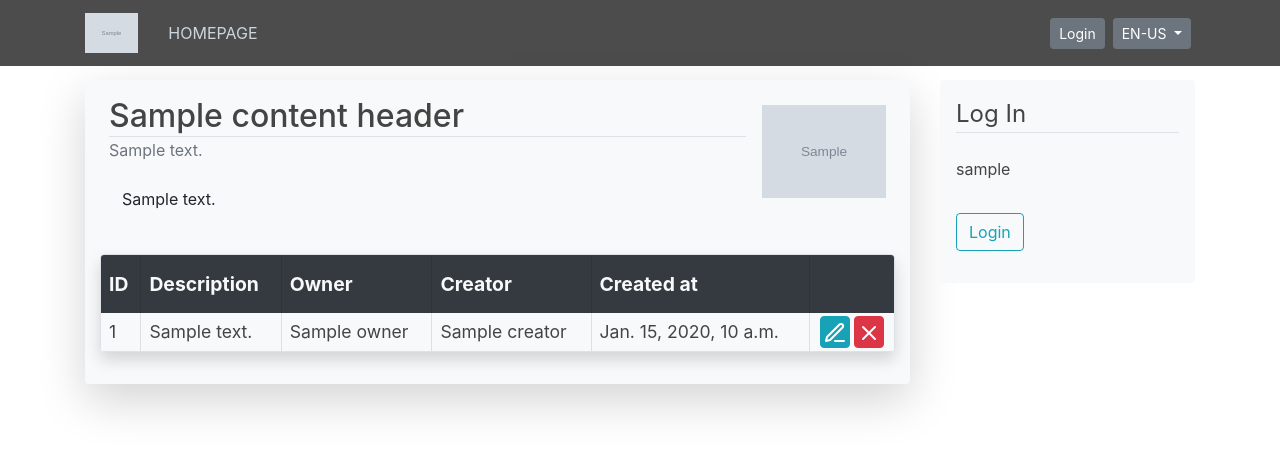
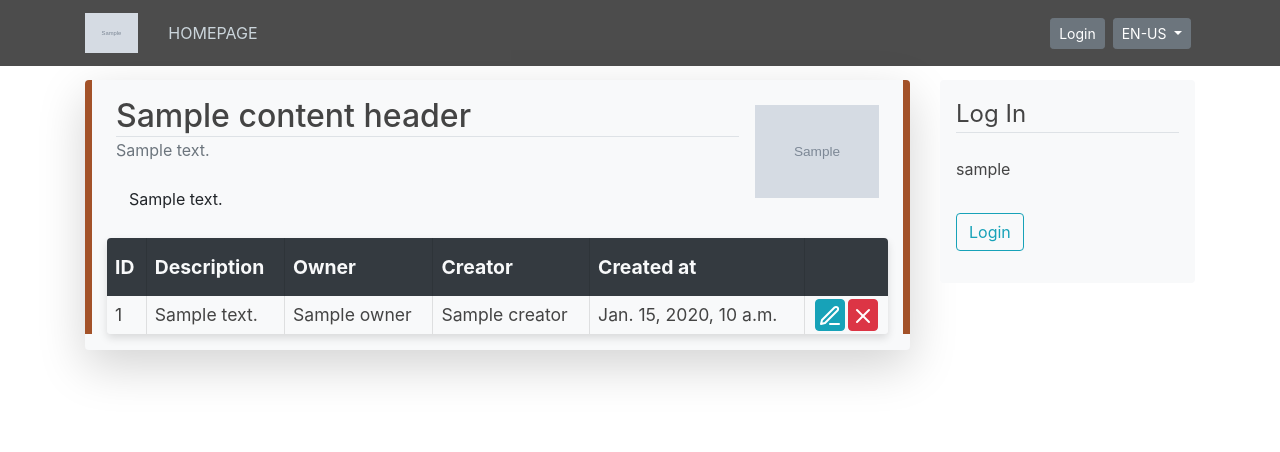
Before and after one commit to Horac-Bouthon/scrap-trade-4, a Django app: template scrap_trade_proj/auction_house/templates/auction_house/ahoffer_list.html in a window 1280 px wide. Shown: the top 452 px of the page. Run offline with Django 3.2, Linux system fonts and the light colour scheme; the template is opened without the code that fills it: most values are stand-ins (such as "Sample title", 1, 10 or a date in 2020); grey boxes marked "Sample" are stand-in pictures; some libraries are stand-ins or nearby versions.

Commit message:
Styling for perm-restricted pages - colored border on content

```diff
--- a/scrap_trade_proj/auction_house/templates/auction_house/ahoffer_list.html
+++ b/scrap_trade_proj/auction_house/templates/auction_house/ahoffer_list.html
@@ -3,11 +3,12 @@
 
 {% block content %}
 
-  {% include 'project_main/__content-header.html' %}
+  <div class="page-poweruser">
 
-  <section class="container py-3">
-    <div class="border overflow-hidden rounded shadow">
-      <div class="overflow-auto max-height-visible">
+    {% include 'project_main/__content-header.html' %}
+
+    <section class="container">
+      <div class="table-wrap max-height-visible">
         <table>
           <tr>
             <th>{% trans "ID" %}</th>
@@ -50,8 +51,8 @@
           {% endfor %}
         </table>
       </div>
-    </div>
-  </section>
+    </section>
+  </div>
 {% endblock content %}
 
 {% block spec_action %}
--- a/scrap_trade_proj/project_main/static/style.css
+++ b/scrap_trade_proj/project_main/static/style.css
@@ -411,6 +411,7 @@ section.superuser, div.superuser {
   padding-left: 6px;
   margin-left: 2px;
   border-left: 5px solid transparent;
+  border-radius: 5px;  /* a small detail */
 }
 section.poweruser, div.poweruser {
   border-color: var(--poweruser);
@@ -419,7 +420,17 @@ section.superuser, div.superuser {
   border-color: var(--superuser);
 }
 
-
+.page-superuser,
+.page-poweruser {
+  border: 0 solid transparent;
+  border-width: 0 7px;
+}
+.page-poweruser {
+  border-color: var(--poweruser);
+}
+.page-superuser {
+  border-color: var(--superuser);
+}
 
 
 
```
